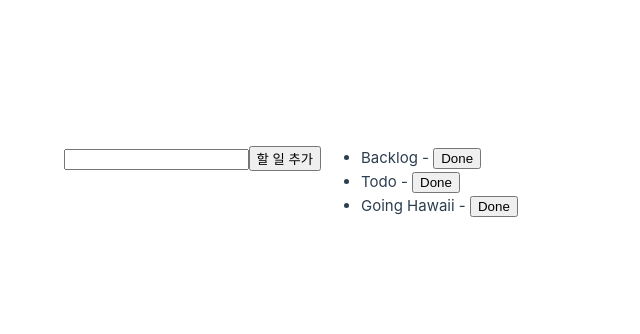
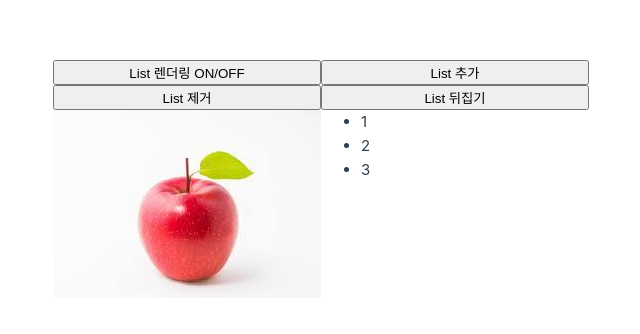
Before and after one commit to dhpark-vue/dhpark-vue.github.io, a Vue app: page / in a window 1280 px wide. Shown: the part 218-552 px from the top of the page, without its empty margins (319-959 px from the left). Built offline with nearby package versions, Linux system fonts and the light colour scheme.

Commit message:
vue tag exercise

```diff
--- a/src/App.vue
+++ b/src/App.vue
@@ -1,36 +1,23 @@
 <script setup>
 import { ref } from 'vue'
 
-let id = 0
-const newTodo = ref('')
-const todos = ref([
-	{id: id++, issue: 'Backlog'},
-	{id: id++, issue: 'Todo'},
-	{id: id++, issue: 'Going Hawaii'}
-])
-
-
-
-function addTodo() {
-	todos.value.push({id: id++, issue: newTodo.value})
-}
-
-function removeTodo(todo) {
-	console.log(todo.id)
-	todo.value = todos.value.filter((t) => t !== todo)
-	todos.value.splice(todo.id, 1)
-	// [].filter(t/f)
-}
+const show = ref(true)
+const list = ref([1,2,3])
 
 </script>
+
 <template>
-	<form @submit.prevent="addTodo">
-		<input v-model="newTodo">
-		<button>할 일 추가</button>
-	</form>
-	<ul>
-		<li v-for="todo in todos" v-bind:key="todo">
-			{{ todo.issue }} - <button @click="removeTodo(todo)">Done</button>
-		</li>
-	</ul>
+ <button @click="">List 렌더링 ON/OFF</button>
+ <button @click="list.value.push">List 추가</button>
+ <button @click="remove">List 제거</button>
+ <button @click="reverse">List 뒤집기</button>
+
+ <div class="container">
+	<img id="img" src="./assets/apple.jpg"/>
+ </div>
+ <ul v-if="list.length != 0">
+  <li v-for="item of list">{{ item }}</li>
+ </ul>
+ <p v-else-if="list.length">List is not empty, but hidden.</p>
+ <p v-else>List is empty.</p>
 </template>
```
Also changed, not shown: src/components/Child.vue (added, +9 -0 lines), src/vue/Parent.vue (added, +11 -0 lines), src/vue/push.vue (added, +36 -0 lines), src/assets/apple.jpg (added), 1 other file (tests, documents, lock files or other folders).
